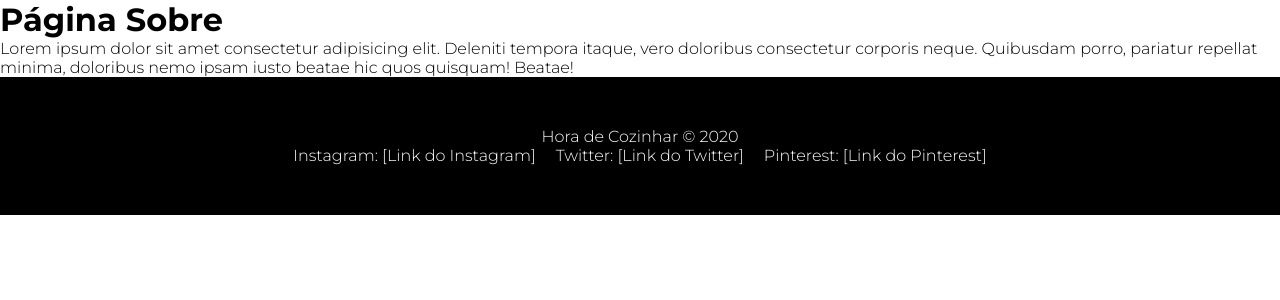
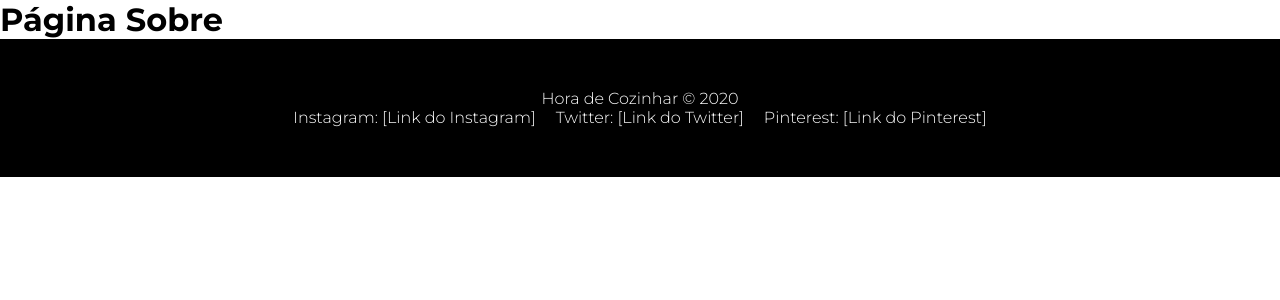
Before and after one commit to pedrog2323/A_arte_de_cozinhar, a PHP site: page /sobre.php in a window 1280 px wide. Shown: the part 72-372 px from the top of the page. Run offline with PHP 8.4, Linux system fonts and the light colour scheme.

Commit message:
Update sobre.php

```diff
--- a/Projeto_Blog/sobre.php
+++ b/Projeto_Blog/sobre.php
@@ -2,9 +2,6 @@
   include_once("templates/header.php");
 ?>
   <h1>Página Sobre</h1>
-  <form>
-  Lorem ipsum dolor sit amet consectetur adipisicing elit. Deleniti tempora itaque, vero doloribus consectetur corporis neque. Quibusdam porro, pariatur repellat minima, doloribus nemo ipsam iusto beatae hic quos quisquam! Beatae!
-</form>
 <?php
   include_once("templates/footer.php")
 ?>
```
